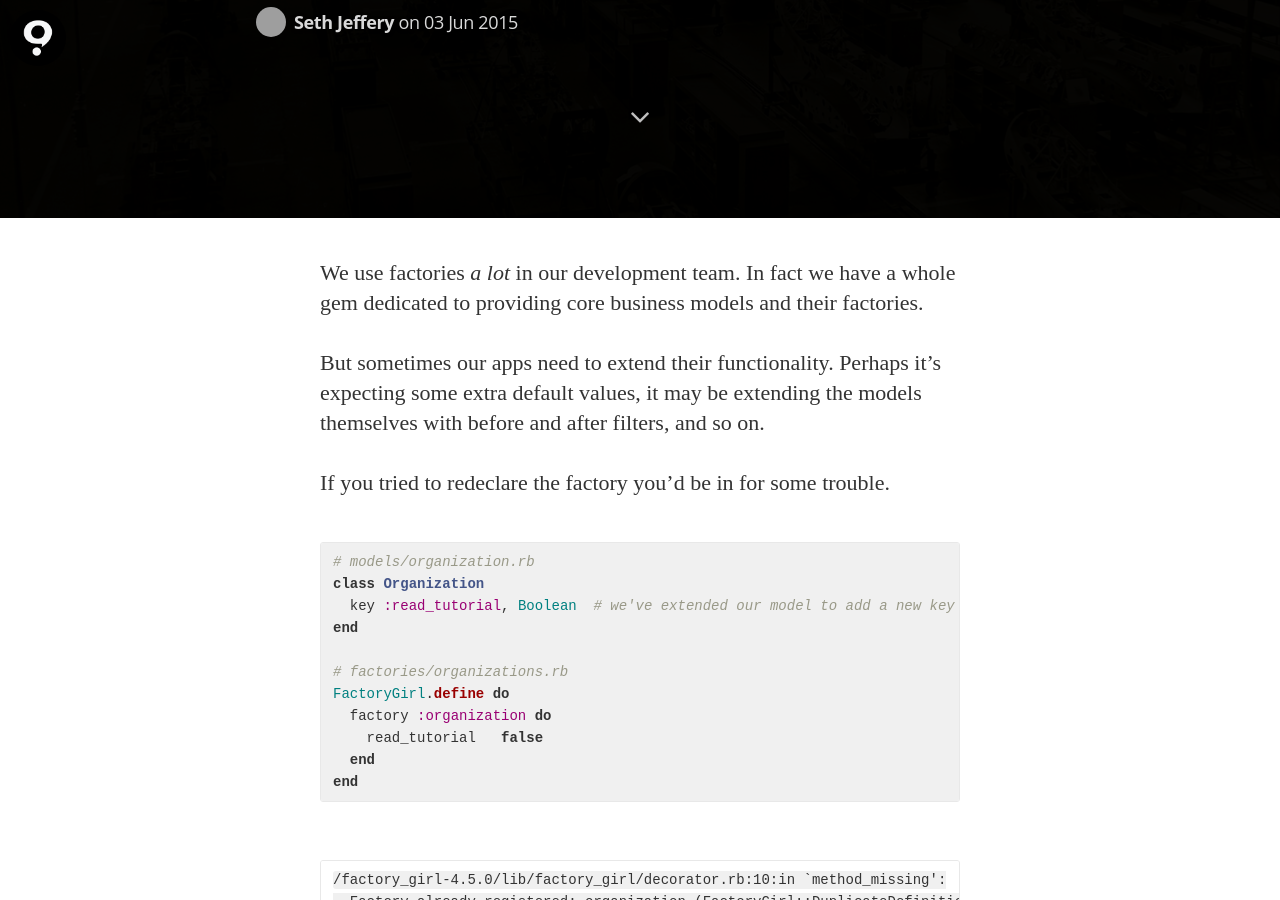
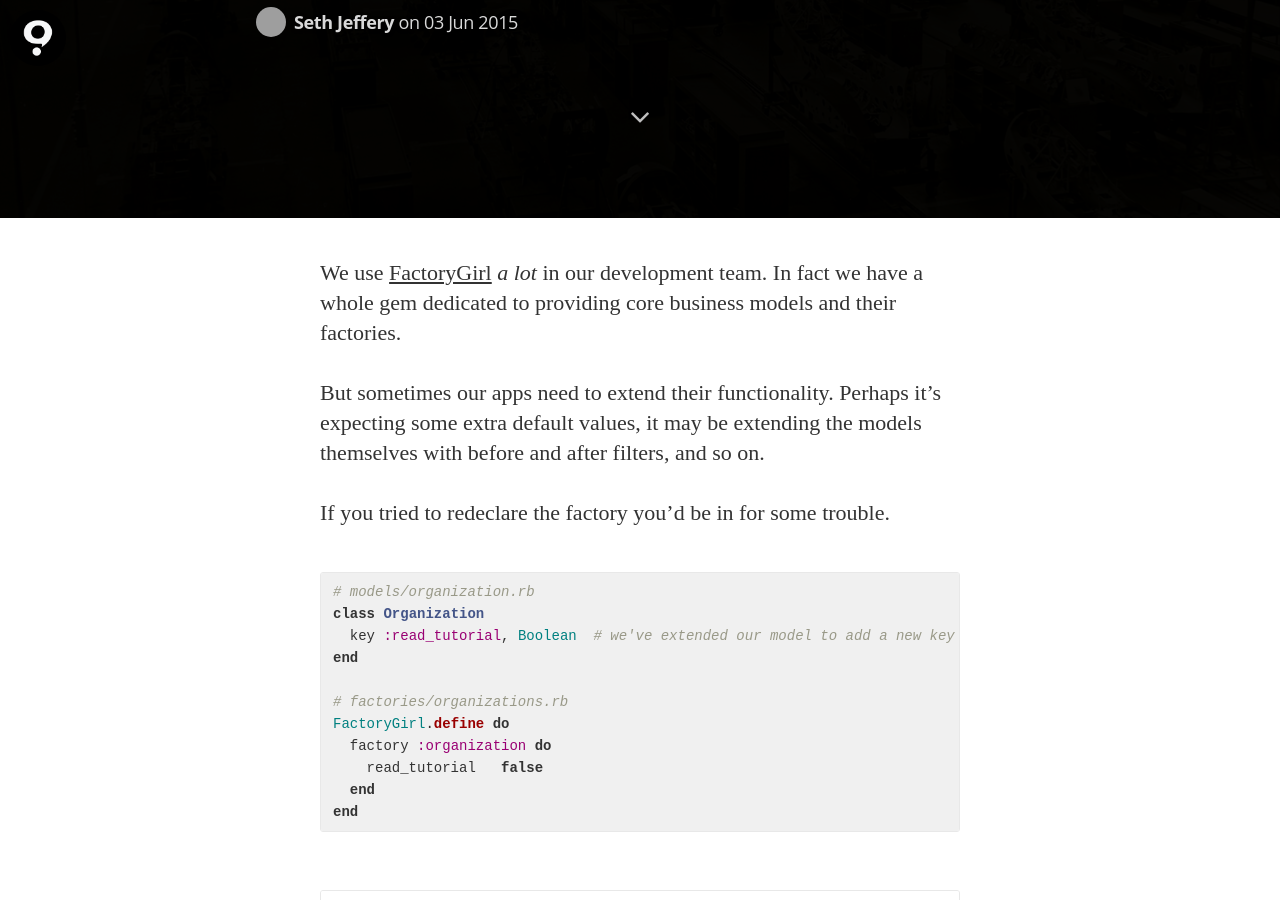
Before and after one commit to tamatamvan/quipper.github.io, a Jekyll site: the page built from _posts/2015-06-03-modifying-factories.markdown, in a window 1280 px wide and 900 px high, scrolled down 682 px. Built offline with Jekyll 4.4.1, drawn with Linux system fonts in a browser that asks for light colours; nearby versions of some CDN libraries; some web fonts are replaced; Markdown is read by kramdown in place of the engine named in the settings; comment, search, counter and statistics services are not loaded; grey boxes are pictures that could not be loaded.

Commit message:
clarify that factory means FactoryGirl

```diff
--- a/_posts/2015-06-03-modifying-factories.markdown
+++ b/_posts/2015-06-03-modifying-factories.markdown
@@ -7,7 +7,8 @@ comments: true
 image: /assets/article_images/2015-06-03-modifying-factories/factory.jpg
 ---
 
-We use factories *a lot* in our development team. In fact we have a whole gem dedicated to providing core business models and their factories.
+We use [FactoryGirl](https://github.com/thoughtbot/factory_girl) *a lot* in our development team.
+In fact we have a whole gem dedicated to providing core business models and their factories.
 
 But sometimes our apps need to extend their functionality. Perhaps it's expecting some extra default values,
 it may be extending the models themselves with before and after filters, and so on.
```
